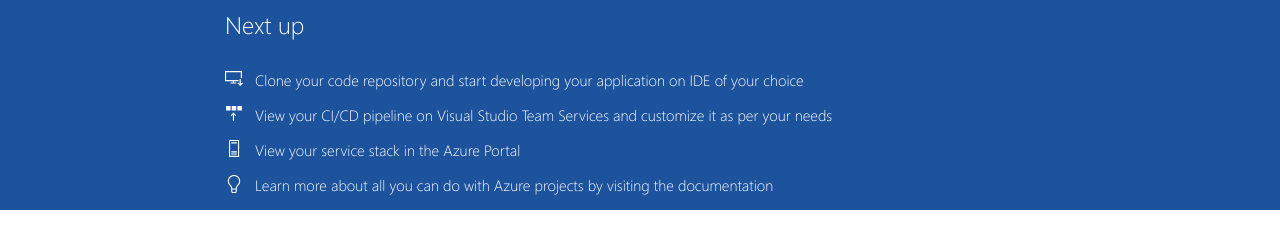
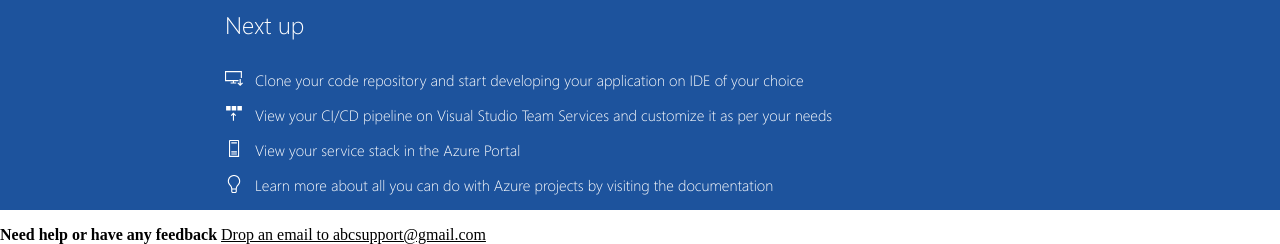
Before and after one commit to Muskanrai209/git-demo, a plain HTML site: page index.html in a window 1280 px wide. Shown: the part 590-834 px from the top of the page. Before the commit the page ends 800 px from the top, so only its background shows below. Drawn offline with Linux system fonts and the light colour scheme.

Commit message:
Added support email

```diff
--- a/index.html
+++ b/index.html
@@ -53,6 +53,9 @@
             </div>
         </div>
     </div>
+       <p>
+            <b>Need help or have any feedback</b>
+            <u> Drop an email to <email>abcsupport@gmail.com</email></u>
+        </p>
 </body>
-
 </html>
```
